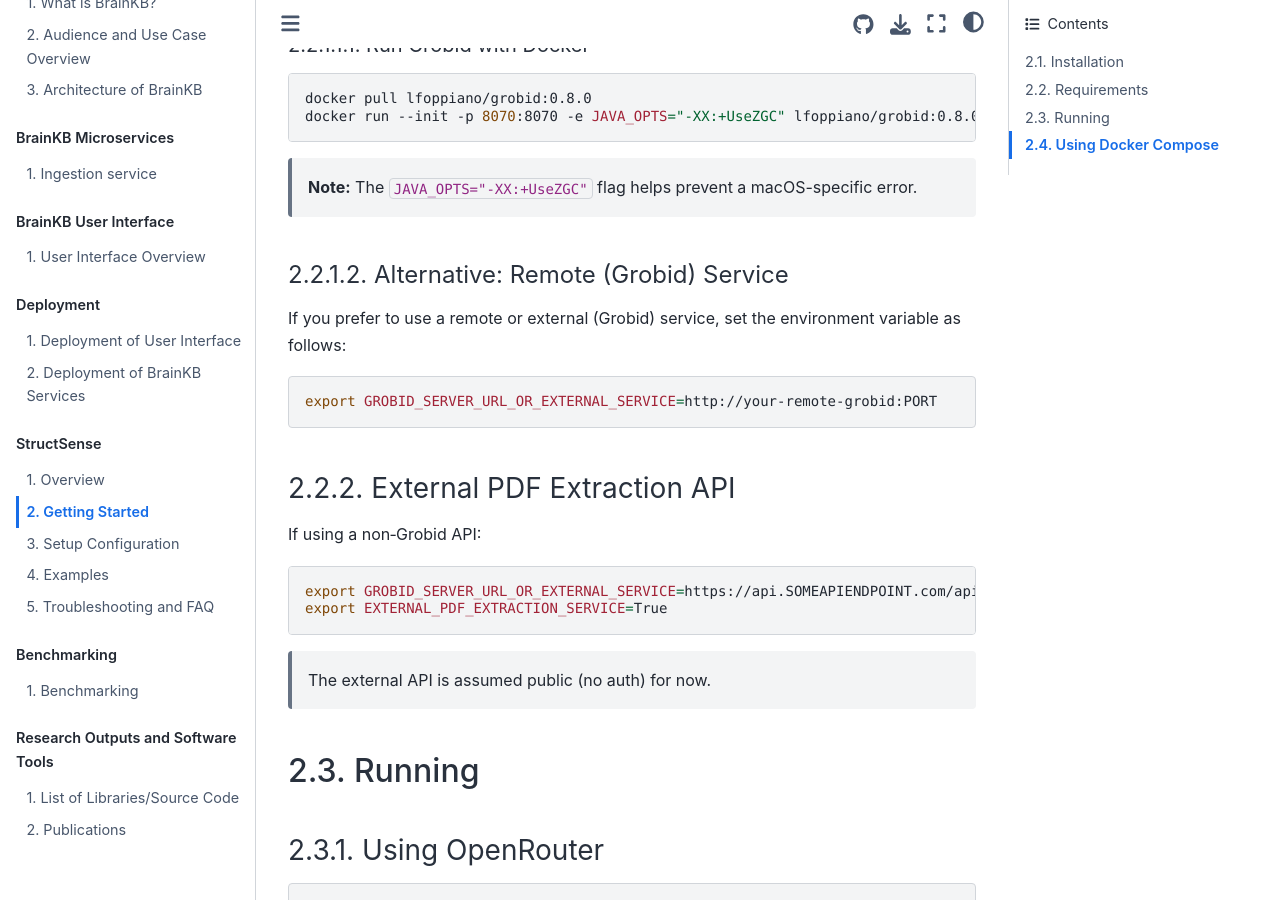
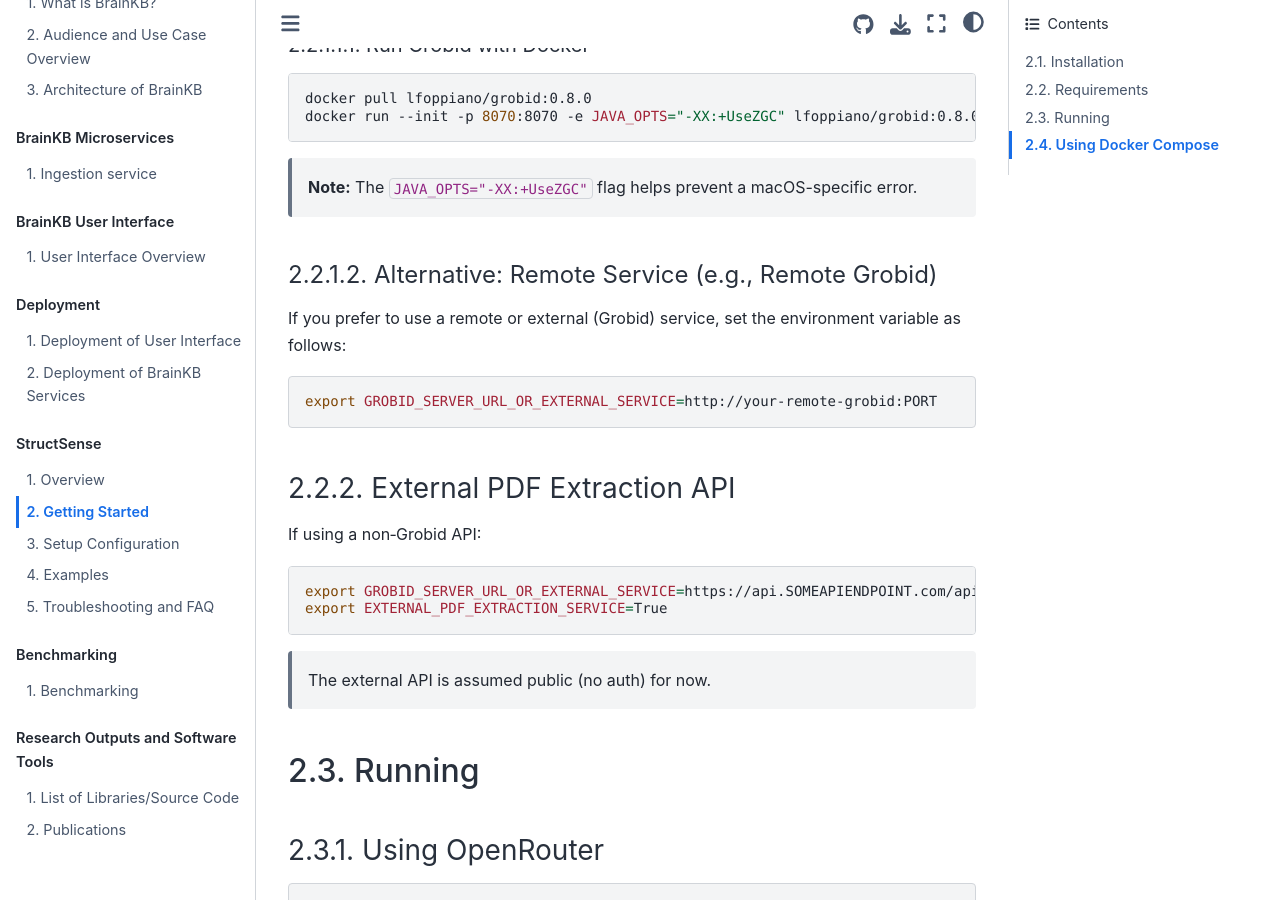
Before and after one commit to sensein/brainkbdocs, a Jupyter Book: the page built from docs/structsense_getting_started.md, in a window 1280 px wide and 900 px high, scrolled down 983 px. Built offline with Jupyter Book 1.0.4 settings and Sphinx 7.4.7 and the Sphinx Book theme 1.1.4, drawn with Linux system fonts in a browser that asks for light colours.

Commit message:
Update docs/structsense_getting_started.md

````diff
--- a/docs/structsense_getting_started.md
+++ b/docs/structsense_getting_started.md
@@ -33,7 +33,7 @@ docker run --init -p 8070:8070 -e JAVA_OPTS="-XX:+UseZGC" lfoppiano/grobid:0.8.0
 ```
 > **Note:** The `JAVA_OPTS="-XX:+UseZGC"` flag helps prevent a macOS-specific error.
 
-#### Alternative: Remote (Grobid) Service
+#### Alternative: Remote Service (e.g., Remote Grobid)
 If you prefer to use a remote or external (Grobid) service, set the environment variable as follows:
 ```bash
 export GROBID_SERVER_URL_OR_EXTERNAL_SERVICE=http://your-remote-grobid:PORT
````
